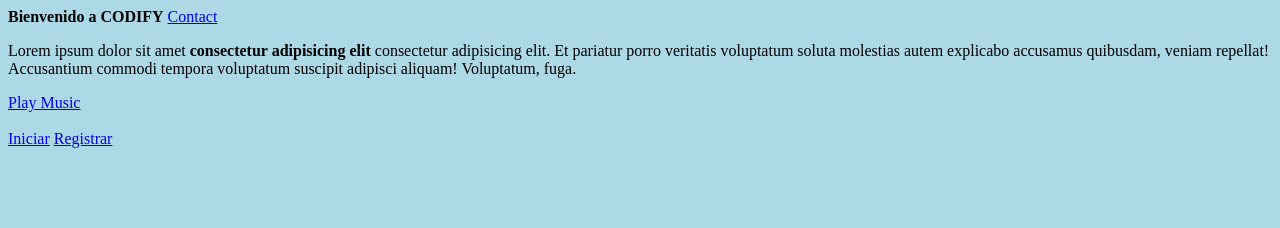
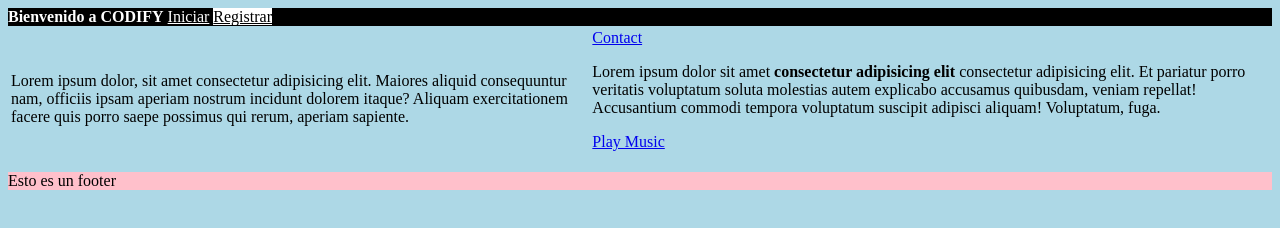
Before and after one commit to carolinaparnes/clase-05, a plain HTML site: page index.html in a window 1280 px wide. Drawn offline with Linux system fonts and the light colour scheme.

Commit message:
hoja de estilo+home page

```diff
--- a/css/style.css
+++ b/css/style.css
@@ -0,0 +1,26 @@
+/* Esto es un comentario
+SELECTOR {
+    PROPIEDAD : 1234
+    PROPIEDAD : "12JKM445LL"
+}
+
+bgcolor = "lightblue"
+*/
+
+body {
+    background-color: lightblue;
+}
+footer {
+    background-color: pink;
+}
+header {
+    background-color: black;
+    color: white;
+}
+#iniciar {
+    color: white;
+}
+.whitebg {
+    background-color: white;
+    color: black;
+}
--- a/index.html
+++ b/index.html
@@ -1,21 +1,50 @@
 <!DOCTYPE html>
 <html lang="en">
+
 <head>
     <meta charset="UTF-8">
     <meta http-equiv="X-UA-Compatible" content="IE=edge">
     <meta name="viewport" content="width=device-width, initial-scale=1.0">
+    <link rel="stylesheet" href="./css/style.css">
+    <!--<link rel="icon" href="algunicono.ico">-->
     <title>Codo a Codo clase 4</title>
+    <!--style>
+        body {
+            background-color: coral;
+        }
+    </style-->
 </head>
-<body bgcolor="lightblue">
-    <strong>Bienvenido a CODIFY</strong>
+
+<body>
+    <!--style="background-color: purple;"-->
+    <header><strong>Bienvenido a CODIFY</strong>
+        <a id="iniciar" href="https://www.google.com" target="__blank">Iniciar</a>
+        <a class="whitebg" href="pages/singup.html">Registrar</a>
+    </header>
+    <table>
+        <tr>
+            <td>
+                <aside>
+                    Lorem ipsum dolor, sit amet consectetur adipisicing elit. Maiores aliquid consequuntur nam, officiis
+                    ipsam
+                    aperiam nostrum incidunt dolorem itaque? Aliquam exercitationem facere quis porro saepe possimus qui
+                    rerum,
+                    aperiam sapiente.
+                </aside>
+            </td>
+            <td>
+                <section>
                     <a href="./pages/components/contact.html">Contact</a>
-    <p>Lorem ipsum dolor sit amet <strong>consectetur adipisicing elit</strong> consectetur adipisicing elit. Et pariatur porro veritatis voluptatum soluta molestias autem explicabo accusamus quibusdam, veniam repellat! Accusantium commodi tempora voluptatum suscipit adipisci aliquam! Voluptatum, fuga.</p>
+                    <p>Lorem ipsum dolor sit amet <strong>consectetur adipisicing elit</strong> consectetur adipisicing
+                        elit. Et
+                        pariatur porro veritatis voluptatum soluta molestias autem explicabo accusamus quibusdam, veniam
+                        repellat!
+                        Accusantium commodi tempora voluptatum suscipit adipisci aliquam! Voluptatum, fuga.</p>
 
                     <a href="./pages/components/player.html">Play Music</a>
                     <br>
                     <br>
-    <a href="https://www.google.com" target="__blank">Iniciar</a>
-    <a href="pages/singup.html">Registrar</a>
+
 
                     <!--
                     Esto es un comentario
@@ -24,6 +53,15 @@
                 </div>
                 -->
 
+                </section>
+            </td>
+        </tr>
+    </table>
+
+
+
 
 </body>
+<footer>Esto es un footer</footer>
+
 </html>
```
Lines whose indentation alone changed are shown as unchanged.
